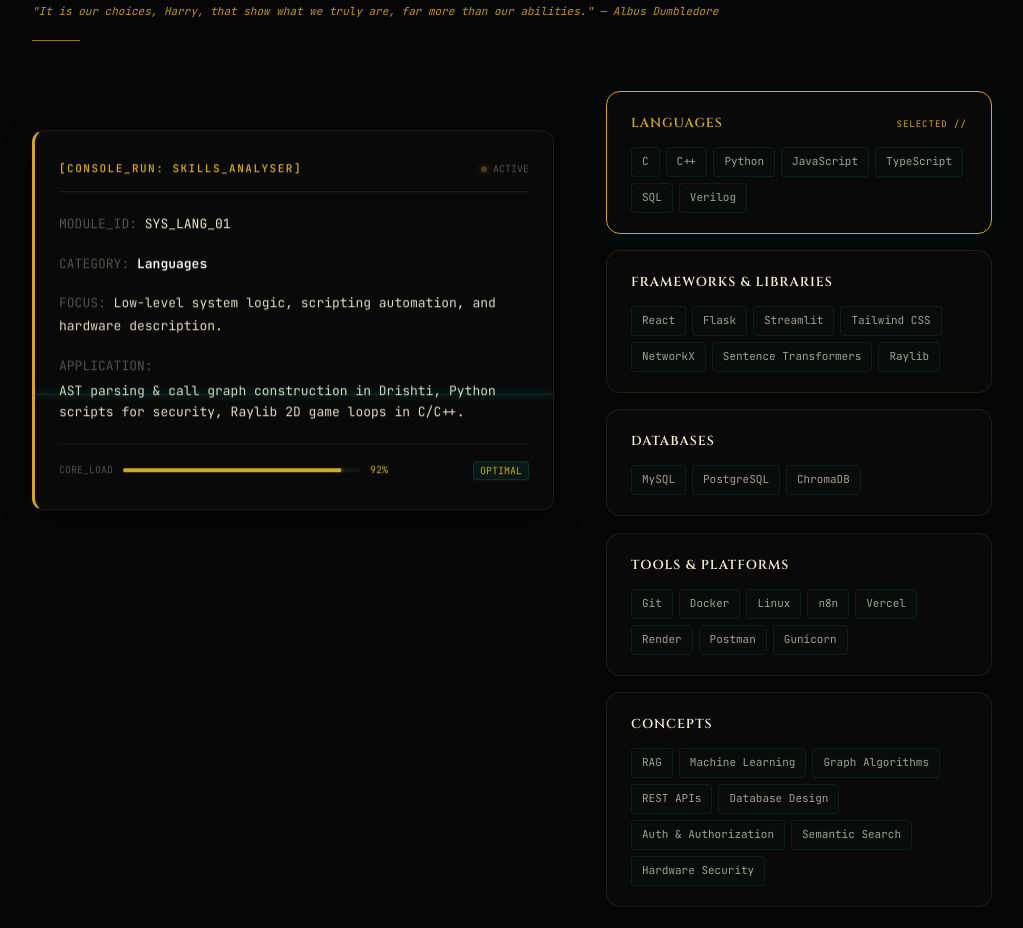
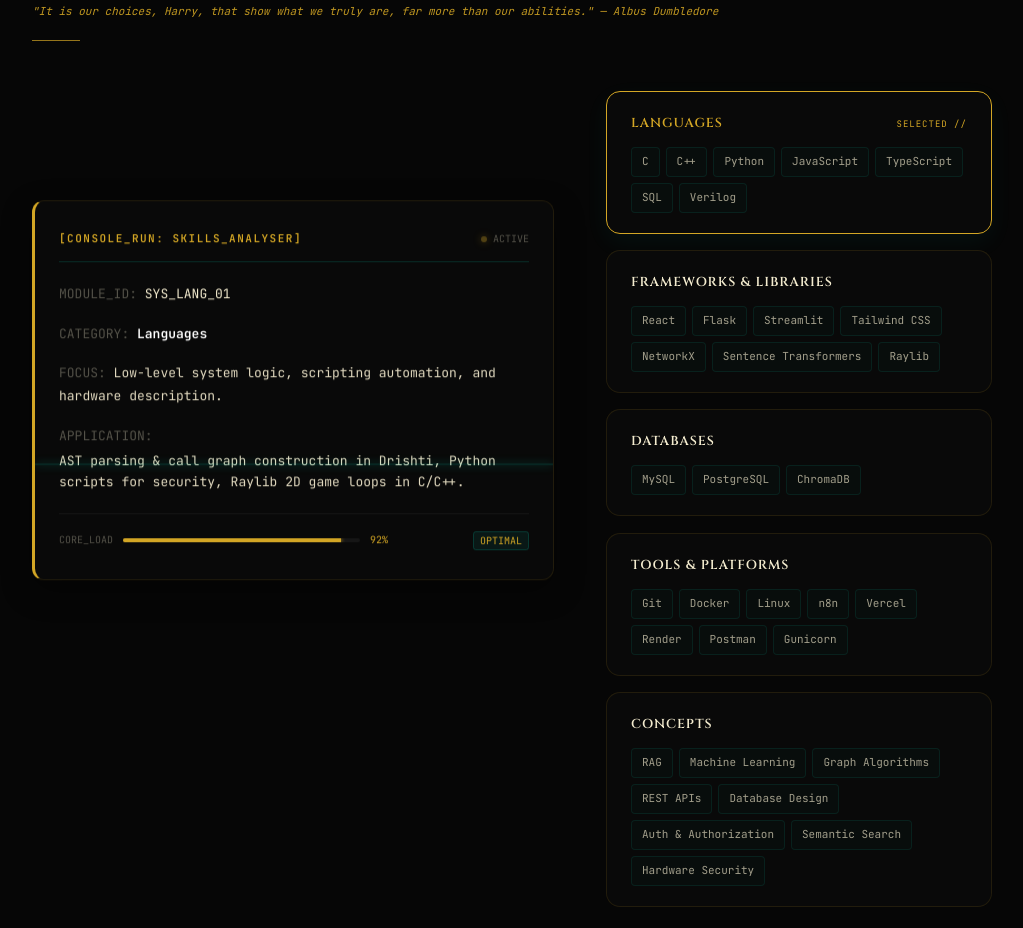
Before and after one commit to KeshavSwami04/KeshavSwami_Portfolio, a React (Vite) app: page / in a window 1280 px wide. Shown: the part 2500-3428 px from the top of the page, without its empty margins (128-1151 px from the left). Built offline with nearby package versions, Linux system fonts and the light colour scheme.

Commit message:
style: adjust sticky coordinates of diagnostics console slightly down for better alignment

```diff
--- a/src/sections/Skills.jsx
+++ b/src/sections/Skills.jsx
@@ -76,7 +76,7 @@ export default function Skills() {
           alignItems: "start",
         }}>
           {/* Left Column: Interactive Diagnostics Console Terminal (centered on viewport scroll) */}
-          <div style={{ width: "100%", position: "sticky", top: "calc(50vh - 190px)" }}>
+          <div style={{ width: "100%", position: "sticky", top: "calc(50vh - 120px)" }}>
             <div className="glass-card" style={{
               padding: "28px 24px",
               borderLeft: "3px solid var(--mint)",
```
